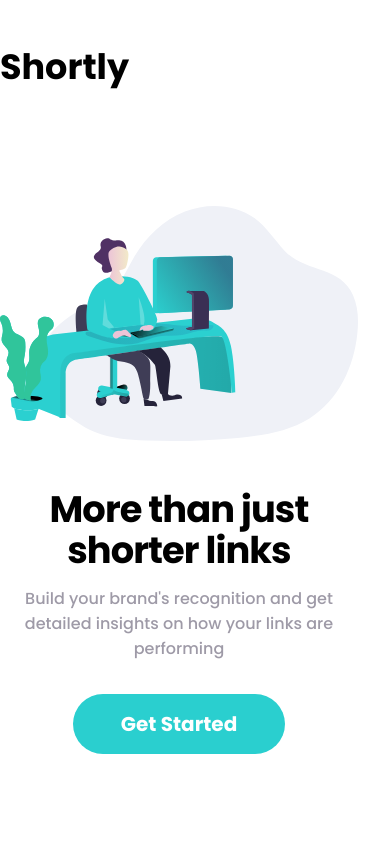
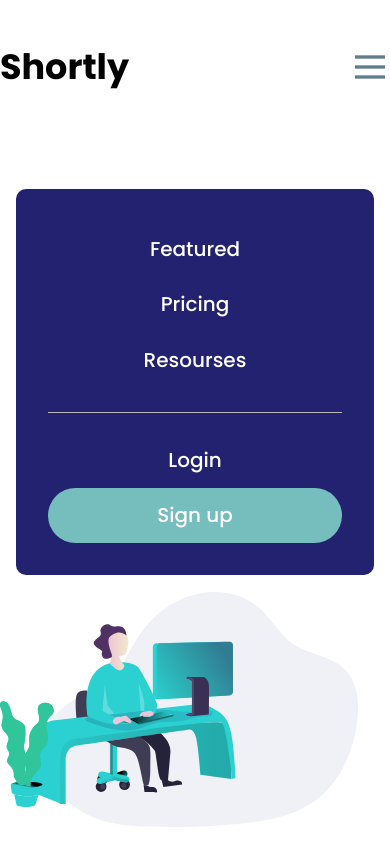
Before and after one commit to Jinatey/url-shortning-api, a React (Create React App) app: page / in a window 390 px wide. Shown: the top 844 px of the page. Built offline with nearby package versions, Linux system fonts and the light colour scheme.

Commit message:
add mobile nav

```diff
--- a/src/App.css
+++ b/src/App.css
@@ -1,4 +1,8 @@
 @import url('https://fonts.googleapis.com/css2?family=Poppins:wght@500;700&display=swap');
+
+
+
+
 
 * {
   box-sizing: border-box;
@@ -47,7 +51,7 @@ a {
   color: hsl(257, 7%, 63%);
   font-weight: bolder;
 }
-.header :last-child {
+.header a:last-child {
   background-color: hsl(180, 66%, 49%);
   padding: 0.75rem 2rem;
 
@@ -436,7 +440,7 @@ a {
     left: revert;
     top: revert;
     background-color: rgb(41, 182, 195);
-    height: 72px;
+    height: 65px;
     transform: translate(-7px, -128px);
 
     width: 15px;
@@ -449,7 +453,7 @@ a {
     top: revert;
     transform: translate(-7px, 64px);
     background-color: rgb(57, 153, 156);
-    height: 72px;
+    height: 65px;
     width: 15px;
   }
 
--- a/src/App.jsx
+++ b/src/App.jsx
@@ -3,6 +3,9 @@ import './App.css';
 import FirstSection from './FirstSection';
 import Navbar from './Navbar';
 import SecondContainer from './SecondContainer';
+import './Navbar.css'
+
+
 
 function App() {
   return (
--- a/src/FirstSection.jsx
+++ b/src/FirstSection.jsx
@@ -1,3 +1,4 @@
+/* eslint-disable jsx-a11y/anchor-is-valid */
 const FirstSection = () => {
   return (
     <div className='container'>
--- /dev/null
+++ b/src/Navbar.css
@@ -0,0 +1,39 @@
+.mobile-nav {
+  display: none;
+}
+
+@media (max-width: 800px) {
+  .header {
+    justify-content: space-between;
+  }
+
+  .mobile-nav {
+    display: revert;
+    background-color: rgb(34, 34, 112);
+    width: calc(100% - 2rem);
+    padding: 2rem;
+    margin-inline: auto;
+    border-radius: 10px;
+  }
+
+  .mobile-nav a {
+    padding: 0.8rem;
+    display: block;
+    text-align: center;
+    color: white;
+    font-size: 1.25rem;
+  }
+
+  .mobile-nav .login {
+    padding-top: 2rem;
+    margin-top: 1.5rem;
+    border-top: rgb(187, 182, 182) 1px solid;
+  }
+
+  .mobile-nav a:last-child{
+border-radius: 50px;
+background-color: rgb(118, 189, 189);
+  }
+
+
+}
--- a/src/Navbar.jsx
+++ b/src/Navbar.jsx
@@ -1,17 +1,32 @@
+/* eslint-disable jsx-a11y/anchor-is-valid */
 import React from 'react';
+import { FcMenu } from 'react-icons/fc';
 
 const Navbar = () => {
   return (
+    <>
       <header className='header'>
         <p>Shortly</p>
         <a href='#'>Featured</a>
         <a href='#'>Pricing</a>
         <a href='#'>Resourses</a>
+        <FcMenu size={40} />
         <a href='#' className='login'>
           Login
         </a>
         <a href='#'>Sign up</a>
       </header>
+
+      <nav className='mobile-nav'>
+        <a href='#'>Featured</a>
+        <a href='#'>Pricing</a>
+        <a href='#'>Resourses</a>
+        <a href='#' className='login'>
+          Login{' '}
+        </a>
+        <a href='#'>Sign up</a>
+      </nav>
+    </>
   );
 };
 
```
Also changed, not shown: package.json (+2 -5 lines), 1 other file (tests, documents, lock files or other folders). Lines whose indentation alone changed are shown as unchanged.
